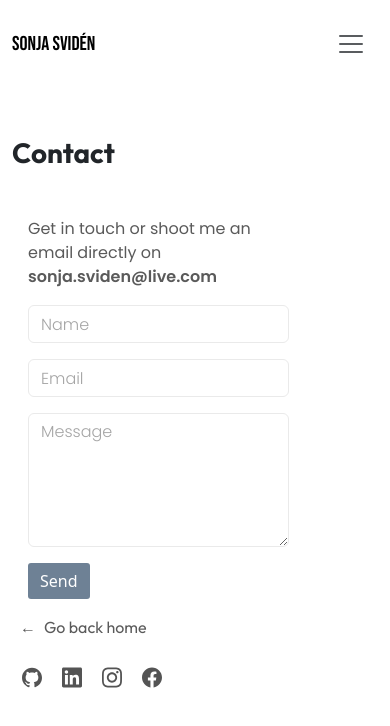
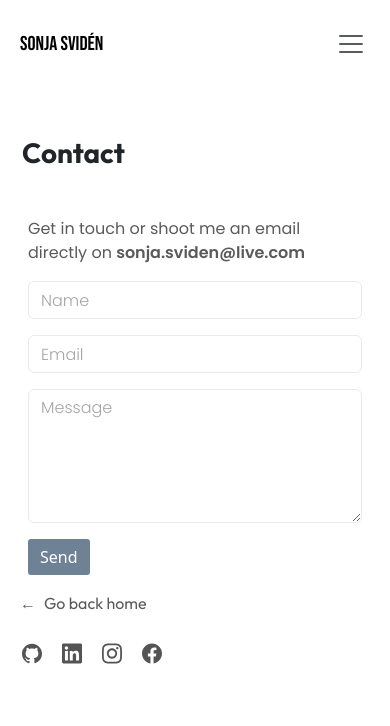
Before and after one commit to sonjasviden/Portfolio_SonjaSviden, a React (Vite) app: page /contact in a window 390 px wide. Shown: the top 726 px of the page. Built offline with nearby package versions, Linux system fonts and the light colour scheme; no server answers.

Commit message:
padding and darkmode p color

```diff
--- a/src/assets/scss/App.scss
+++ b/src/assets/scss/App.scss
@@ -18,6 +18,7 @@
 h1 {
     font-family: 'Outfit', sans-serif;
     font-weight: 700;
+    padding-left: 10px;
 }
 
 .container {
--- a/src/assets/scss/Contact.scss
+++ b/src/assets/scss/Contact.scss
@@ -43,3 +43,11 @@
         }
     }
 }
+
+@media only screen and (max-width: 600px) {
+    .contact-page {
+        .col {
+            width: 100%;
+        }
+    }
+}
--- a/src/assets/scss/DarkMode.scss
+++ b/src/assets/scss/DarkMode.scss
@@ -6,6 +6,11 @@
 .dark-offcanvas {
     background-color: #020a13 !important;
     transition: all 0.3s linear 0s;
+
+    p,
+    h3 {
+        color: #c6c6c6;
+    }
 
     .h5 {
         color: #3f566e;
--- a/src/assets/scss/Projects.scss
+++ b/src/assets/scss/Projects.scss
@@ -79,6 +79,10 @@
             opacity: 1;
         }
     }
+}
 
-
+@media only screen and (max-width: 930px) {
+    .row {
+        padding: 20px;
+    }
 }
--- a/src/components/Navigation.tsx
+++ b/src/components/Navigation.tsx
@@ -12,13 +12,10 @@ const Navigation = () => {
 		toggleTheme()
 	}
 
-	const darkModeClass = isDarkMode ? 'bg-dark' : '';
-
-
 	return (
 		<Navbar expand="sm" className={`py-4 ${isDarkMode ? 'dark' : 'light'}`}>
 			<Container>
-				<Navbar.Brand as={Link} to="/">Sonja Svidén</Navbar.Brand>
+				<Navbar.Brand className='px-2' as={Link} to="/">Sonja Svidén</Navbar.Brand>
 
 				<Navbar.Toggle aria-controls="basic-navbar-nav" />
 				<Navbar.Collapse id="basic-navbar-nav">
```
